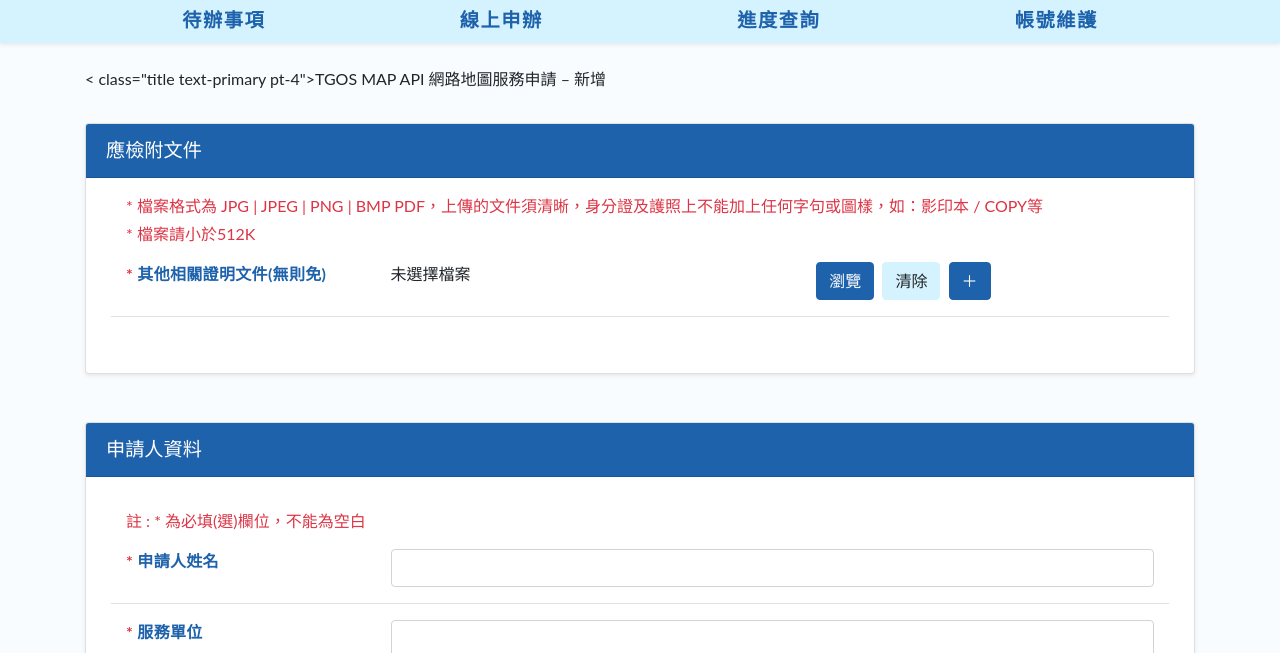
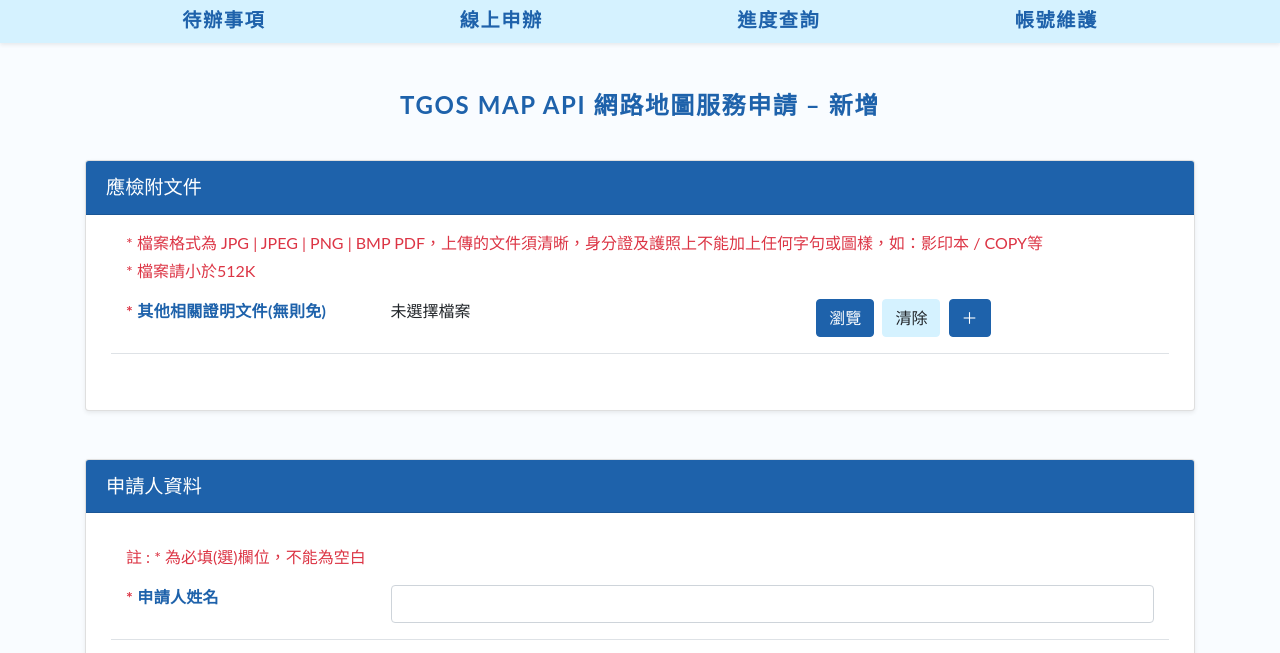
Before and after one commit to HywebU00/2020_moti_TGOS_and_FIDO_forestage, a plain HTML site: page pic_8.html in a window 1280 px wide. Shown: the part 134-787 px from the top of the page. Drawn offline with nearby package versions, Linux system fonts and the light colour scheme.

Commit message:
fixed_pic_8_title

```diff
--- a/pic_8.html
+++ b/pic_8.html
@@ -101,7 +101,7 @@
   </nav>
   <div class="container ">
     <div class="pt-3 pb-5">
-      < class="title text-primary pt-4">TGOS MAP API 網路地圖服務申請 – 新增</>
+      <h2 class="title text-primary pt-4">TGOS MAP API 網路地圖服務申請 – 新增</h2>
       <div class="row pb-4 pt-4">
         <div class="col-12 mt-2">
           <div class="card shadow-sm ">
```
